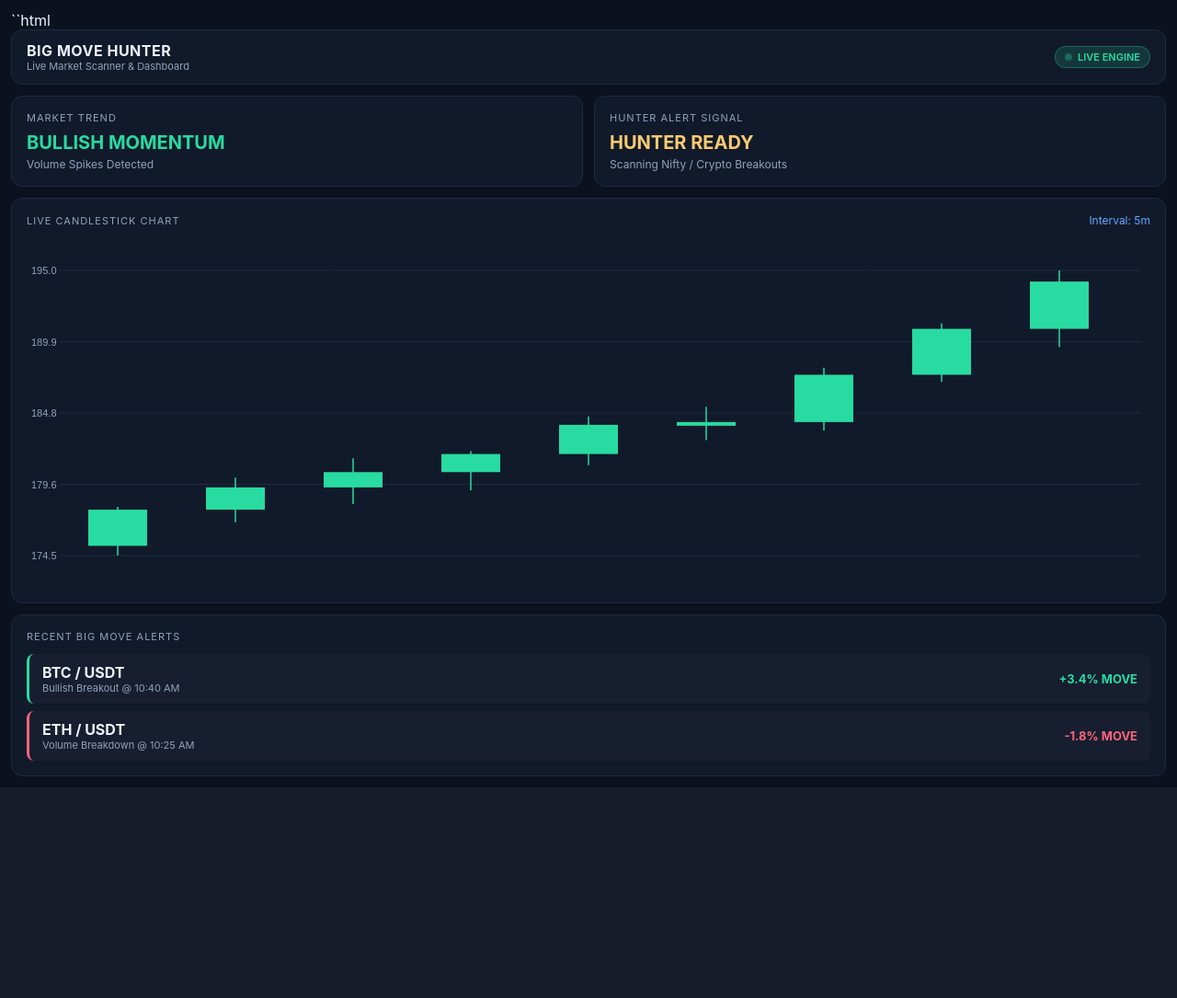
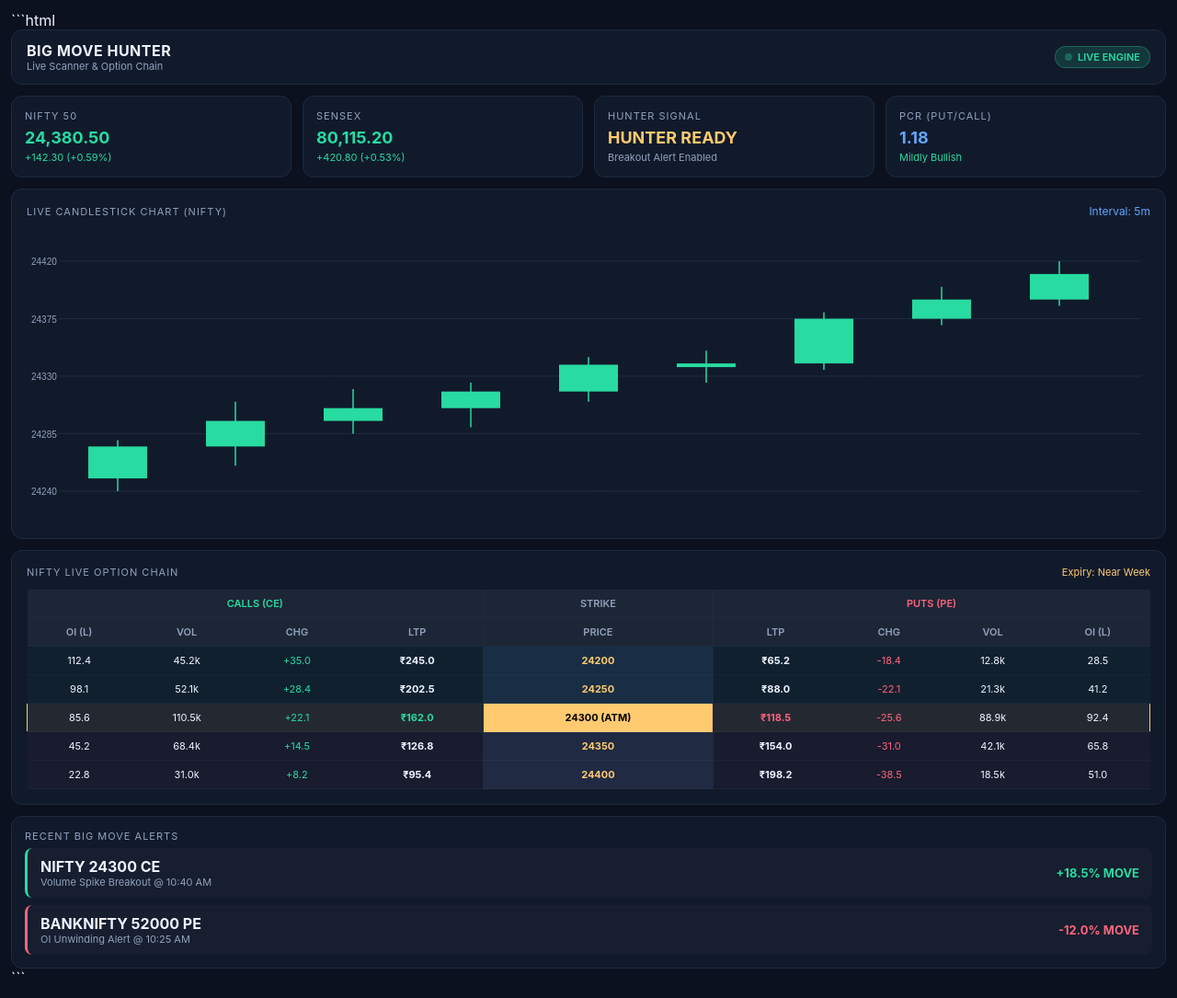
Before and after one commit to kamalkumar1153-jpg/BIG-MOVE-HUNTER, a Flask app: page / in a window 1280 px wide. Shown: the whole page at 92% size. Before the commit the page ends 844 px from the top, so only its background shows below. Run offline with Flask 3, Linux system fonts and the light colour scheme.

Commit message:
Refactor dashboard HTML and styles
Updated HTML structure and styles for the dashboard, including adjustments to card titles and values, chart dimensions, and added option chain table.

````diff
--- a/templates/dashboard.html
+++ b/templates/dashboard.html
@@ -1,4 +1,4 @@
-``html
+```html
 <!DOCTYPE html>
 <html lang="en">
 <head>
@@ -78,7 +78,7 @@
 
     .grid-container {
       display: grid;
-      grid-template-columns: repeat(auto-fit, minmax(280px, 1fr));
+      grid-template-columns: repeat(auto-fit, minmax(180px, 1fr));
       gap: 12px;
       margin-bottom: 12px;
     }
@@ -87,7 +87,7 @@
       background: var(--card-bg);
       border: 1px solid var(--border-color);
       border-radius: 12px;
-      padding: 16px;
+      padding: 14px;
     }
 
     .card-title {
@@ -95,17 +95,17 @@
       text-transform: uppercase;
       letter-spacing: 1px;
       color: var(--text-muted);
-      margin-bottom: 8px;
+      margin-bottom: 6px;
     }
 
     .card-value {
-      font-size: 20px;
+      font-size: 18px;
       font-weight: 700;
       color: var(--accent-green);
     }
 
     .card-subtitle {
-      font-size: 12px;
+      font-size: 11px;
       color: var(--text-muted);
       margin-top: 4px;
     }
@@ -115,6 +115,7 @@
       border: 1px solid var(--border-color);
       border-radius: 12px;
       padding: 16px;
+      margin-bottom: 12px;
     }
 
     .chart-header {
@@ -126,17 +127,68 @@
 
     .chart-container {
       width: 100%;
-      height: 380px;
+      height: 320px;
       position: relative;
     }
 
-    canvas {
-      width: 100% !important;
-      height: 100% !important;
+    /* Option Chain Table Styling */
+    .option-chain-card {
+      background: var(--card-bg);
+      border: 1px solid var(--border-color);
+      border-radius: 12px;
+      padding: 16px;
+      margin-bottom: 12px;
+      overflow-x: auto;
+    }
+
+    .oc-header {
+      display: flex;
+      justify-content: space-between;
+      align-items: center;
+      margin-bottom: 12px;
+    }
+
+    table.oc-table {
+      width: 100%;
+      border-collapse: collapse;
+      font-size: 11px;
+      text-align: center;
+    }
+
+    table.oc-table th {
+      background: rgba(255, 255, 255, 0.05);
+      color: var(--text-muted);
+      padding: 8px 4px;
+      border-bottom: 1px solid var(--border-color);
+      text-transform: uppercase;
+      font-weight: 600;
+    }
+
+    table.oc-table td {
+      padding: 8px 4px;
+      border-bottom: 1px solid rgba(255, 255, 255, 0.03);
+    }
+
+    .strike-cell {
+      background: rgba(98, 167, 255, 0.1);
+      font-weight: 700;
+      color: var(--accent-gold);
+    }
+
+    .ce-bg {
+      background: rgba(40, 219, 160, 0.03);
+    }
+
+    .pe-bg {
+      background: rgba(255, 100, 124, 0.03);
+    }
+
+    .atm-row {
+      border: 1px solid var(--accent-gold) !important;
+      background: rgba(255, 202, 112, 0.08) !important;
     }
 
     .signals-list {
-      margin-top: 12px;
       display: flex;
       flex-direction: column;
       gap: 8px;
@@ -162,7 +214,7 @@
   <header>
     <div>
       <div class="logo-title">BIG MOVE HUNTER</div>
-      <div style="font-size: 11px; color: var(--text-muted);">Live Market Scanner & Dashboard</div>
+      <div style="font-size: 11px; color: var(--text-muted);">Live Scanner & Option Chain</div>
     </div>
     <div class="badge-live">
       <span class="dot"></span>
@@ -170,58 +222,156 @@
     </div>
   </header>
 
+  <!-- Live Indices Grid -->
   <div class="grid-container">
     <div class="card">
-      <div class="card-title">Market Trend</div>
-      <div class="card-value" style="color: var(--accent-green);">BULLISH MOMENTUM</div>
-      <div class="card-subtitle">Volume Spikes Detected</div>
+      <div class="card-title">NIFTY 50</div>
+      <div class="card-value" style="color: var(--accent-green);">24,380.50</div>
+      <div class="card-subtitle" style="color: var(--accent-green);">+142.30 (+0.59%)</div>
     </div>
     <div class="card">
-      <div class="card-title">Hunter Alert Signal</div>
+      <div class="card-title">SENSEX</div>
+      <div class="card-value" style="color: var(--accent-green);">80,115.20</div>
+      <div class="card-subtitle" style="color: var(--accent-green);">+420.80 (+0.53%)</div>
+    </div>
+    <div class="card">
+      <div class="card-title">HUNTER SIGNAL</div>
       <div class="card-value" style="color: var(--accent-gold);">HUNTER READY</div>
-      <div class="card-subtitle">Scanning Nifty / Crypto Breakouts</div>
+      <div class="card-subtitle">Breakout Alert Enabled</div>
+    </div>
+    <div class="card">
+      <div class="card-title">PCR (PUT/CALL)</div>
+      <div class="card-value" style="color: var(--accent-blue);">1.18</div>
+      <div class="card-subtitle" style="color: var(--accent-green);">Mildly Bullish</div>
     </div>
   </div>
 
+  <!-- Candlestick Chart -->
   <div class="chart-card">
     <div class="chart-header">
-      <div class="card-title" style="margin: 0;">LIVE CANDLESTICK CHART</div>
+      <div class="card-title" style="margin: 0;">LIVE CANDLESTICK CHART (NIFTY)</div>
       <div style="font-size: 12px; color: var(--accent-blue);">Interval: 5m</div>
     </div>
     <div id="chart" class="chart-container"></div>
   </div>
 
-  <div class="card" style="margin-top: 12px;">
+  <!-- Live Option Chain Table -->
+  <div class="option-chain-card">
+    <div class="oc-header">
+      <div class="card-title" style="margin: 0;">NIFTY LIVE OPTION CHAIN</div>
+      <div style="font-size: 11px; color: var(--accent-gold);">Expiry: Near Week</div>
+    </div>
+    <table class="oc-table">
+      <thead>
+        <tr>
+          <th colspan="4" style="color: var(--accent-green); border-right: 1px solid var(--border-color);">CALLS (CE)</th>
+          <th>STRIKE</th>
+          <th colspan="4" style="color: var(--accent-red); border-left: 1px solid var(--border-color);">PUTS (PE)</th>
+        </tr>
+        <tr>
+          <th>OI (L)</th>
+          <th>Vol</th>
+          <th>Chg</th>
+          <th style="border-right: 1px solid var(--border-color);">LTP</th>
+          <th>PRICE</th>
+          <th style="border-left: 1px solid var(--border-color);">LTP</th>
+          <th>Chg</th>
+          <th>Vol</th>
+          <th>OI (L)</th>
+        </tr>
+      </thead>
+      <tbody>
+        <tr class="ce-bg">
+          <td>112.4</td>
+          <td>45.2k</td>
+          <td style="color: var(--accent-green);">+35.0</td>
+          <td style="border-right: 1px solid var(--border-color); font-weight: bold;">₹245.0</td>
+          <td class="strike-cell">24200</td>
+          <td style="border-left: 1px solid var(--border-color); font-weight: bold;">₹65.2</td>
+          <td style="color: var(--accent-red);">-18.4</td>
+          <td>12.8k</td>
+          <td>28.5</td>
+        </tr>
+        <tr class="ce-bg">
+          <td>98.1</td>
+          <td>52.1k</td>
+          <td style="color: var(--accent-green);">+28.4</td>
+          <td style="border-right: 1px solid var(--border-color); font-weight: bold;">₹202.5</td>
+          <td class="strike-cell">24250</td>
+          <td style="border-left: 1px solid var(--border-color); font-weight: bold;">₹88.0</td>
+          <td style="color: var(--accent-red);">-22.1</td>
+          <td>21.3k</td>
+          <td>41.2</td>
+        </tr>
+        <tr class="atm-row">
+          <td>85.6</td>
+          <td>110.5k</td>
+          <td style="color: var(--accent-green);">+22.1</td>
+          <td style="border-right: 1px solid var(--border-color); font-weight: bold; color: var(--accent-green);">₹162.0</td>
+          <td class="strike-cell" style="background: var(--accent-gold); color: #000;">24300 (ATM)</td>
+          <td style="border-left: 1px solid var(--border-color); font-weight: bold; color: var(--accent-red);">₹118.5</td>
+          <td style="color: var(--accent-red);">-25.6</td>
+          <td>88.9k</td>
+          <td>92.4</td>
+        </tr>
+        <tr class="pe-bg">
+          <td>45.2</td>
+          <td>68.4k</td>
+          <td style="color: var(--accent-green);">+14.5</td>
+          <td style="border-right: 1px solid var(--border-color); font-weight: bold;">₹126.8</td>
+          <td class="strike-cell">24350</td>
+          <td style="border-left: 1px solid var(--border-color); font-weight: bold;">₹154.0</td>
+          <td style="color: var(--accent-red);">-31.0</td>
+          <td>42.1k</td>
+          <td>65.8</td>
+        </tr>
+        <tr class="pe-bg">
+          <td>22.8</td>
+          <td>31.0k</td>
+          <td style="color: var(--accent-green);">+8.2</td>
+          <td style="border-right: 1px solid var(--border-color); font-weight: bold;">₹95.4</td>
+          <td class="strike-cell">24400</td>
+          <td style="border-left: 1px solid var(--border-color); font-weight: bold;">₹198.2</td>
+          <td style="color: var(--accent-red);">-38.5</td>
+          <td>18.5k</td>
+          <td>51.0</td>
+        </tr>
+      </tbody>
+    </table>
+  </div>
+
+  <!-- Big Move Alerts -->
+  <div class="card">
     <div class="card-title">Recent Big Move Alerts</div>
     <div class="signals-list">
       <div class="signal-item">
         <div>
-          <strong style="color: var(--text-main);">BTC / USDT</strong>
-          <div style="font-size: 11px; color: var(--text-muted);">Bullish Breakout @ 10:40 AM</div>
+          <strong style="color: var(--text-main);">NIFTY 24300 CE</strong>
+          <div style="font-size: 11px; color: var(--text-muted);">Volume Spike Breakout @ 10:40 AM</div>
         </div>
-        <span style="color: var(--accent-green); font-weight: bold; font-size: 13px;">+3.4% MOVE</span>
+        <span style="color: var(--accent-green); font-weight: bold; font-size: 13px;">+18.5% MOVE</span>
       </div>
       <div class="signal-item sell">
         <div>
-          <strong style="color: var(--text-main);">ETH / USDT</strong>
-          <div style="font-size: 11px; color: var(--text-muted);">Volume Breakdown @ 10:25 AM</div>
+          <strong style="color: var(--text-main);">BANKNIFTY 52000 PE</strong>
+          <div style="font-size: 11px; color: var(--text-muted);">OI Unwinding Alert @ 10:25 AM</div>
         </div>
-        <span style="color: var(--accent-red); font-weight: bold; font-size: 13px;">-1.8% MOVE</span>
+        <span style="color: var(--accent-red); font-weight: bold; font-size: 13px;">-12.0% MOVE</span>
       </div>
     </div>
   </div>
 
   <script>
     const sampleData = [
-      { time: '10:00', open: 175.2, high: 178.0, low: 174.5, close: 177.8 },
-      { time: '10:05', open: 177.8, high: 180.1, low: 176.9, close: 179.4 },
-      { time: '10:10', open: 179.4, high: 181.5, low: 178.2, close: 180.5 },
-      { time: '10:15', open: 180.5, high: 182.0, low: 179.2, close: 181.8 },
-      { time: '10:20', open: 181.8, high: 184.5, low: 181.0, close: 183.9 },
-      { time: '10:25', open: 183.9, high: 185.2, low: 182.8, close: 184.1 },
-      { time: '10:30', open: 184.1, high: 188.0, low: 183.5, close: 187.5 },
-      { time: '10:35', open: 187.5, high: 191.2, low: 187.0, close: 190.8 },
-      { time: '10:40', open: 190.8, high: 195.0, low: 189.5, close: 194.2 }
+      { time: '10:00', open: 24250, high: 24280, low: 24240, close: 24275 },
+      { time: '10:05', open: 24275, high: 24310, low: 24260, close: 24295 },
+      { time: '10:10', open: 24295, high: 24320, low: 24285, close: 24305 },
+      { time: '10:15', open: 24305, high: 24325, low: 24290, close: 24318 },
+      { time: '10:20', open: 24318, high: 24345, low: 24310, close: 24339 },
+      { time: '10:25', open: 24339, high: 24350, low: 24325, close: 24340 },
+      { time: '10:30', open: 24340, high: 24380, low: 24335, close: 24375 },
+      { time: '10:35', open: 24375, high: 24400, low: 24370, close: 24390 },
+      { time: '10:40', open: 24390, high: 24420, low: 24385, close: 24410 }
     ];
 
     function drawDirectCanvas(container) {
@@ -232,7 +382,7 @@
       const dpr = window.devicePixelRatio || 1;
       const rect = container.getBoundingClientRect();
       const width = rect.width || container.clientWidth || 320;
-      const height = rect.height || 380;
+      const height = rect.height || 320;
 
       canvas.width = width * dpr;
       canvas.height = height * dpr;
@@ -244,7 +394,6 @@
 
       const padding = 35;
 
-      // Background
       ctx.fillStyle = '#111a2b';
       ctx.fillRect(0, 0, width, height);
 
@@ -257,15 +406,14 @@
       const range = (maxP - minP) || 1;
       const step = (width - padding * 2) / sampleData.length;
 
-      // Grid Lines & Price Labels
       ctx.strokeStyle = '#1d2a40';
       ctx.fillStyle = '#91a2bd';
-      ctx.font = '11px sans-serif';
+      ctx.font = '10px sans-serif';
       ctx.lineWidth = 1;
 
       for (let i = 0; i <= 4; i++) {
         let y = padding + ((height - padding * 2) / 4) * i;
-        let priceVal = (maxP - (range / 4) * i).toFixed(1);
+        let priceVal = Math.round(maxP - (range / 4) * i);
         ctx.beginPath();
         ctx.moveTo(padding, y);
         ctx.lineTo(width - 10, y);
@@ -273,7 +421,6 @@
         ctx.fillText(priceVal, 5, y + 4);
       }
 
-      // Draw Candlesticks
       sampleData.forEach((d, i) => {
         const x = padding + i * step + step / 2;
         const getY = price => height - padding - ((price - minP) / range) * (height - padding * 2);
@@ -286,7 +433,6 @@
         const isUp = d.close >= d.open;
         const color = isUp ? '#28dba0' : '#ff647c';
 
-        // Wick
         ctx.strokeStyle = color;
         ctx.lineWidth = 1.5;
         ctx.beginPath();
@@ -294,7 +440,6 @@
         ctx.lineTo(x, lowY);
         ctx.stroke();
 
-        // Body
         ctx.fillStyle = color;
         const bodyTop = Math.min(openY, closeY);
         const bodyHeight = Math.max(Math.abs(closeY - openY), 4);
@@ -315,4 +460,5 @@
     setTimeout(init, 300);
   </script>
 </body>
-</html
+</html>
+```
````
